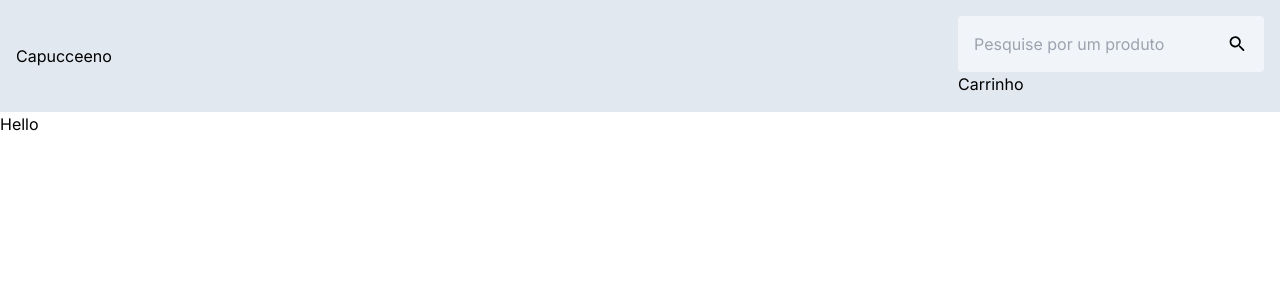
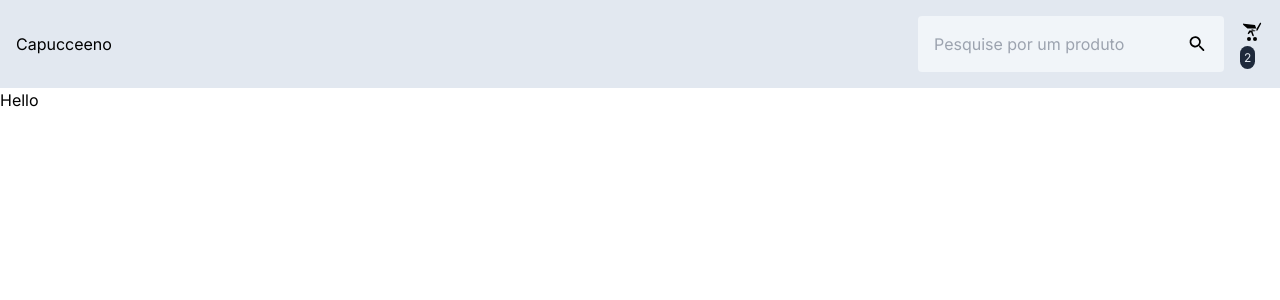
Before and after one commit to thigazzz/curseeduca-challenge, a Next.js app in the folder front/: page / in a window 1280 px wide. Shown: the top 300 px of the page. Built offline with nearby package versions, Linux system fonts and the light colour scheme.

Commit message:
feat: shop cart component in header

```diff
--- /dev/null
+++ b/front/app/components/ShopCart.tsx
@@ -0,0 +1,16 @@
+export default function ShopCart() {
+    const amountOfProducts = 2
+    return (
+        <div className="cursor-pointer">
+            <svg xmlns="http://www.w3.org/2000/svg" viewBox="0 0 24 24" width="24" height="24">
+                <path d="M0 0h24v24H0z" fill="none"/>
+                <path d="M15.5 10.5h2l3.59-6.83c.16-.31.03-.69-.29-.87-.31-.16-.69-.03-.87.29L16.4 9.07 15 5.01 3.92 3.64c-.32-.08-.67.09-.82.4-.15.31-.06.68.25.85L7.5 8.5h8c.55 0 1 .45 1 1s-.45 1-1 1H9.27l-1.46 2.72c-.16.31-.03.69.29.87.31.16.69.03.87-.29L11 11.93l1.4 3.89c.1.28.37.47.67.47.14 0 .28-.04.4-.12.36-.19.51-.65.32-1.01l-1.41-3.93h2.58c.28 0 .5-.22.5-.5s-.22-.5-.5-.5h-3c-.28 0-.5-.22-.5-.5s.22-.5.5-.5z"/>
+                <circle cx="9" cy="19" r="2"/>
+                <circle cx="15" cy="19" r="2"/>
+            </svg>
+            {amountOfProducts && (
+                <span className="p-1 bg-slate-800 rounded-full text-slate-200 text-xs">{amountOfProducts}</span>
+            )}
+        </div>
+    )
+}
--- a/front/app/layout.tsx
+++ b/front/app/layout.tsx
@@ -2,6 +2,7 @@ import type { Metadata } from "next";
 import { Inter } from "next/font/google";
 import "./globals.css";
 import SearchBar from "./components/SearchBar";
+import ShopCart from "./components/ShopCart";
 
 const inter = Inter({ subsets: ["latin"] });
 
@@ -20,12 +21,12 @@ export default function RootLayout({
       <body className={inter.className}>
         <header className="w-screen bg-slate-200 flex justify-around md:justify-between items-center sm:p-4">
           <div>Capucceeno</div>
-          <div>
-            <div>
+          <div className="flex items-center">
+            <div className="mr-4">
               <SearchBar/>
             </div>
             <div>
-              Carrinho
+              <ShopCart/>
             </div>
           </div>
         </header>
```
